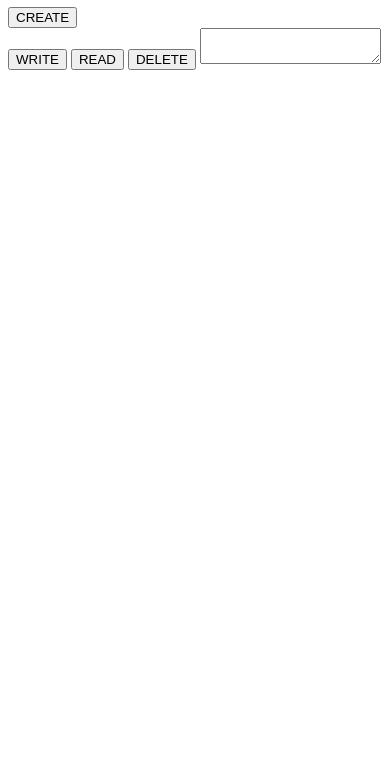
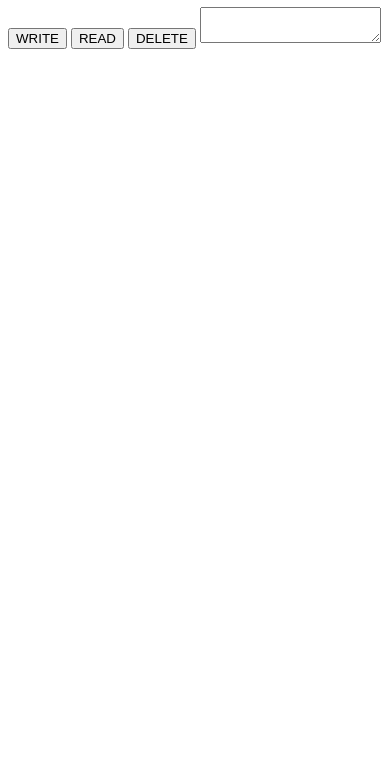
Before and after one commit to ReyRdz/FileV2, a plain HTML site: page index.html in a window 390 px wide. Shown: the part 73-844 px from the top of the page. Drawn offline with Linux system fonts and the light colour scheme; some packages are replaced by stand-ins of ours.

Commit message:
Update index.html

```diff
--- a/index.html
+++ b/index.html
@@ -96,7 +96,7 @@ $content=$GET['contenido'];
 <body onload="onBodyLoad()">
     <h1>Example</h1>
 <form action="index.html" method="get">
-<input id="createFile" type="button" value="CREATE"> </form>
+<!--<input id="createFile" type="button" value="CREATE">--> </form>
 <button id = "writeFile">WRITE</button>
 <button id = "readFile">READ</button>
 <button id = "removeFile">DELETE</button>
```
